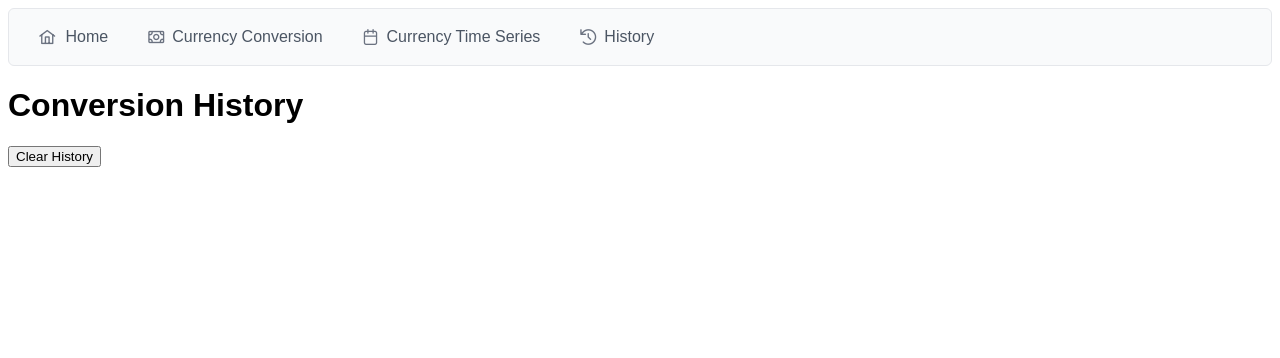
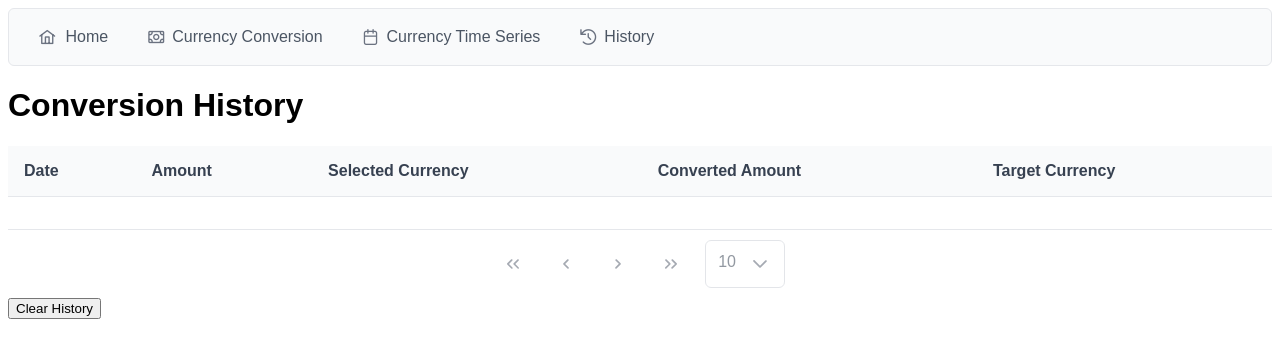
Before and after one commit to bugwarez/c7cc403093d97a08909beb2586d2dab7, a Vue app: page /history in a window 1280 px wide. Shown: the top 358 px of the page. Built offline with nearby package versions, Linux system fonts and the light colour scheme; a web font is replaced by a local one.

Commit message:
history page

```diff
--- a/src/views/CurrencyTimeSeriesView.vue
+++ b/src/views/CurrencyTimeSeriesView.vue
@@ -1,12 +1,12 @@
 <template>
-  <div>
+  <div style="padding: 25px">
     <form @submit.prevent="handleSubmit">
-      <div>
+      <div style="margin-bottom: 5px">
         <label> Date range: </label>
-        <Calendar dateFormat="yy-mm-dd" v-model="startDate" showIcon />
+        <Calendar style="margin-right: 5px" dateFormat="yy-mm-dd" v-model="startDate" showIcon />
         <Calendar dateFormat="yy-mm-dd" v-model="endDate" showIcon />
       </div>
-      <div>
+      <div style="margin-bottom: 5px">
         <label>Base Currency</label>
         <Dropdown v-model="baseCurrency" :options="currencies" ref="currencySelect">
           <template #option="option">
@@ -14,7 +14,7 @@
           </template>
         </Dropdown>
       </div>
-      <div>
+      <div style="margin-bottom: 5px">
         <label> Target currency: </label>
         <MultiSelect
           :showToggleAll="false"
@@ -31,7 +31,7 @@
 
       <Button type="submit">Submit</Button>
     </form>
-    <div style="display: flex; flex-direction: table-row">
+    <div style="display: flex; flex-direction: table-row; margin-bottom: 5px">
       <div class="card">
         <table v-if="rates">
           <thead>
--- a/src/views/HistoryView.vue
+++ b/src/views/HistoryView.vue
@@ -1,15 +1,13 @@
 <template>
   <div>
     <h1>Conversion History</h1>
-    <ul>
-      <li v-for="(conversion, index) in conversions" :key="index">
-        <p>
-          {{ conversion.amount }} {{ conversion.selectedCurrency }} =
-          {{ conversion.convertedAmount }} {{ conversion.targetCurrency }}
-        </p>
-        <p>Date: {{ conversion.selectedDate }}</p>
-      </li>
-    </ul>
+    <DataTable :value="conversions" :paginator="true" :rows="10" :rowsPerPageOptions="[10, 20, 30]">
+      <Column field="selectedDate" header="Date"></Column>
+      <Column field="amount" header="Amount"></Column>
+      <Column field="selectedCurrency" header="Selected Currency"></Column>
+      <Column field="convertedAmount" header="Converted Amount"></Column>
+      <Column field="targetCurrency" header="Target Currency"></Column>
+    </DataTable>
     <button @click="clearHistory">Clear History</button>
   </div>
 </template>
@@ -17,9 +15,18 @@
 <script>
 import { ref, watchEffect } from 'vue'
 import { useHistoryStore } from '@/stores/history'
+import DataTable from 'primevue/datatable'
+import Column from 'primevue/column'
+import 'primevue/resources/themes/saga-blue/theme.css'
+import 'primevue/resources/primevue.min.css'
+import 'primeicons/primeicons.css'
 
 export default {
   name: 'HistoryView',
+  components: {
+    DataTable,
+    Column
+  },
   setup() {
     const historyStore = useHistoryStore()
     const conversions = ref(historyStore.conversions)
```
